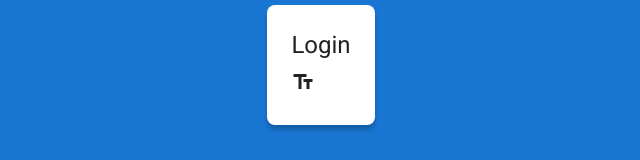
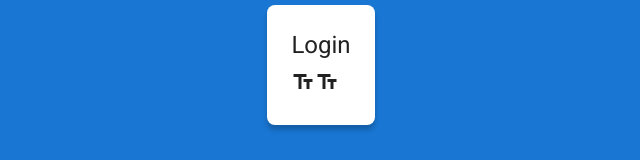
Before and after one commit to issyrivas17/Journal-app-vite, a React (Vite) app: page /auth/login in a window 1280 px wide. Shown: the part 335-495 px from the top of the page, without its empty margins (319-959 px from the left). Built offline with nearby package versions, Linux system fonts and the light colour scheme.

Commit message:
Se creo la caja de texto de la contraseña veremos, tenemos que probar que pasa

```diff
--- a/src/auth/pages/LoginPage.jsx
+++ b/src/auth/pages/LoginPage.jsx
@@ -23,13 +23,20 @@ export const LoginPage = () => {
     <Grid container >
     <Grid item>
       <TextFields
-      label= "Correo"
-      type = "email"
+      label="Correo"
+      type ="email"
       placeholder= 'correo@google.com'
-      fullwidth
+      fullWidth
       />
     </Grid>
-
+    <Grid item>
+      <TextFields
+      label="contraseña"
+      type ="Password"
+      placeholder= 'contraseña'
+      fullWidth
+      />
+    </Grid>
 
 
     </Grid>
```
